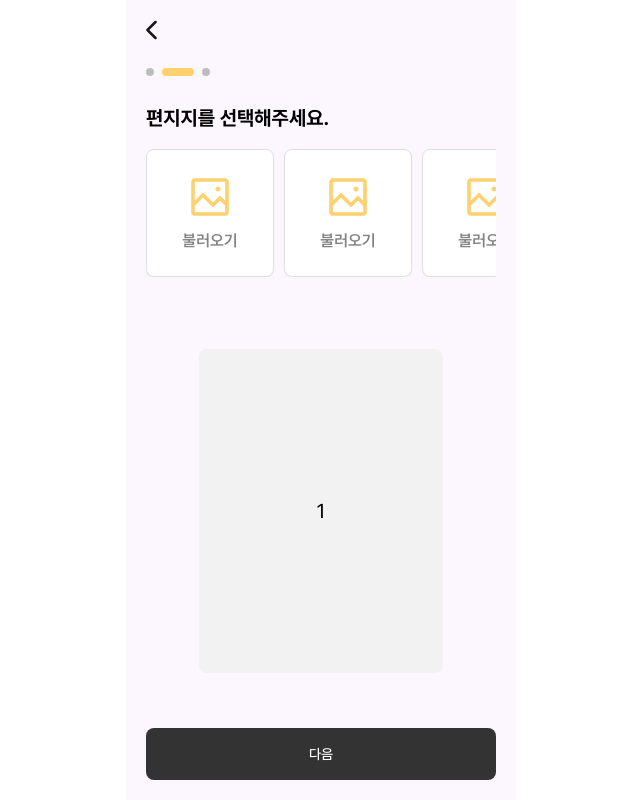
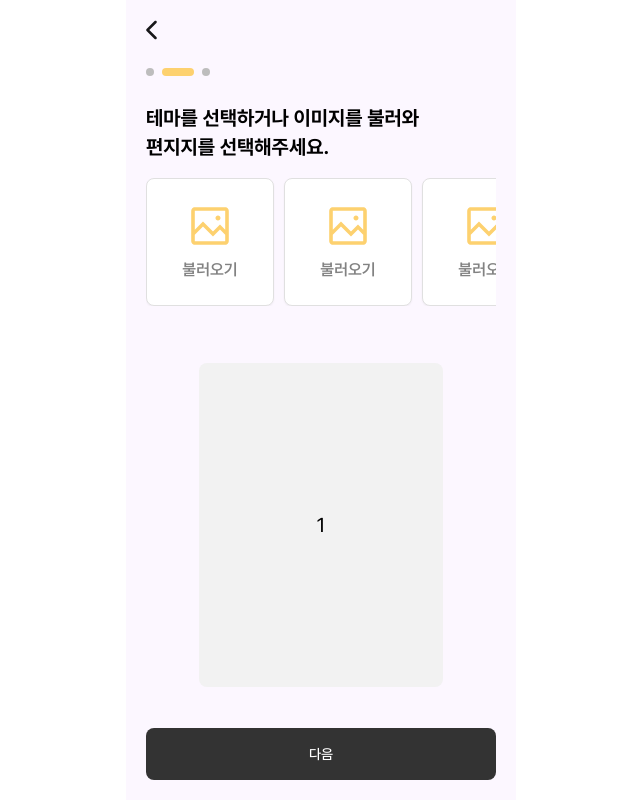
Before and after one commit to ChudamChudam/ChudamChudam-FE, a Next.js app: page /letter/select in a window 1280 px wide. Shown: the whole page, without its empty margins (319-959 px from the left). Built offline with nearby package versions, Linux system fonts and the light colour scheme.

Commit message:
chore: Description 문구 수정

```diff
--- a/src/app/letter/select/page.tsx
+++ b/src/app/letter/select/page.tsx
@@ -9,14 +9,17 @@ import { StepProgressBar } from '@/components/layout/stepProgressBar';
 
 const LetterSelectPage = () => {
   return (
-    <div className='w-full h-dvh relative flex flex-col'>
+    <div className="w-full h-dvh relative flex flex-col">
       <Header prev />
       <StepProgressBar />
-      <Description>편지지를 선택해주세요.</Description>
+      <Description>
+        테마를 선택하거나 이미지를 불러와
+        <br /> 편지지를 선택해주세요.
+      </Description>
       <LetterCardCarousel />
       <LetterPreview />
-      <Link href='/letter/write' className='absolute bottom-5 w-full'>
-        <Button variant='next'>다음</Button>
+      <Link href="/letter/write" className="absolute bottom-5 w-full">
+        <Button variant="next">다음</Button>
       </Link>
     </div>
   );
```
